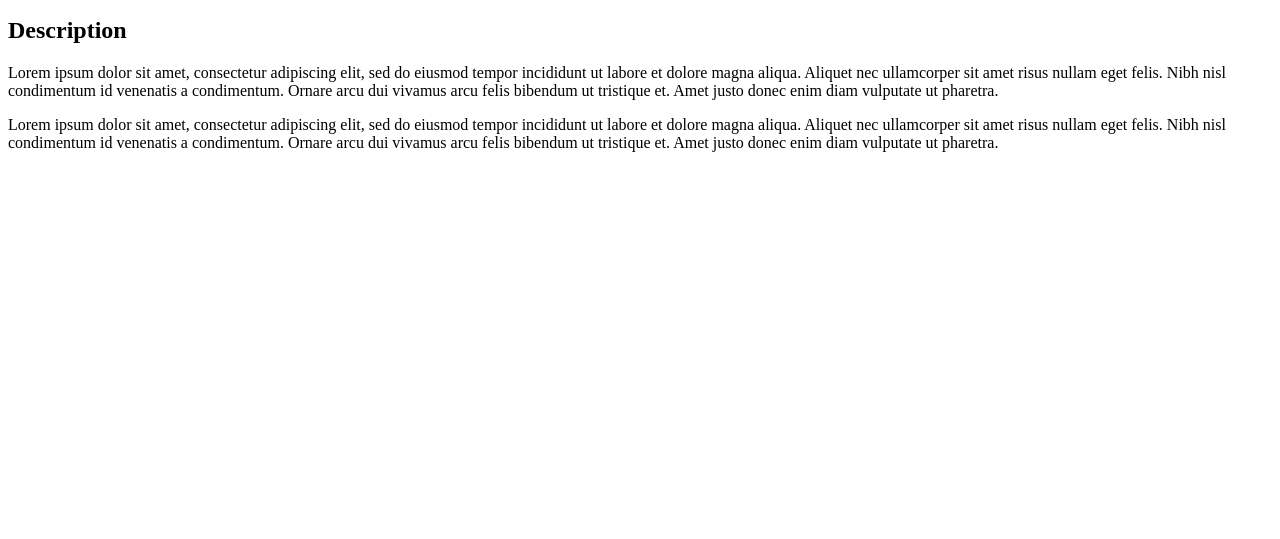
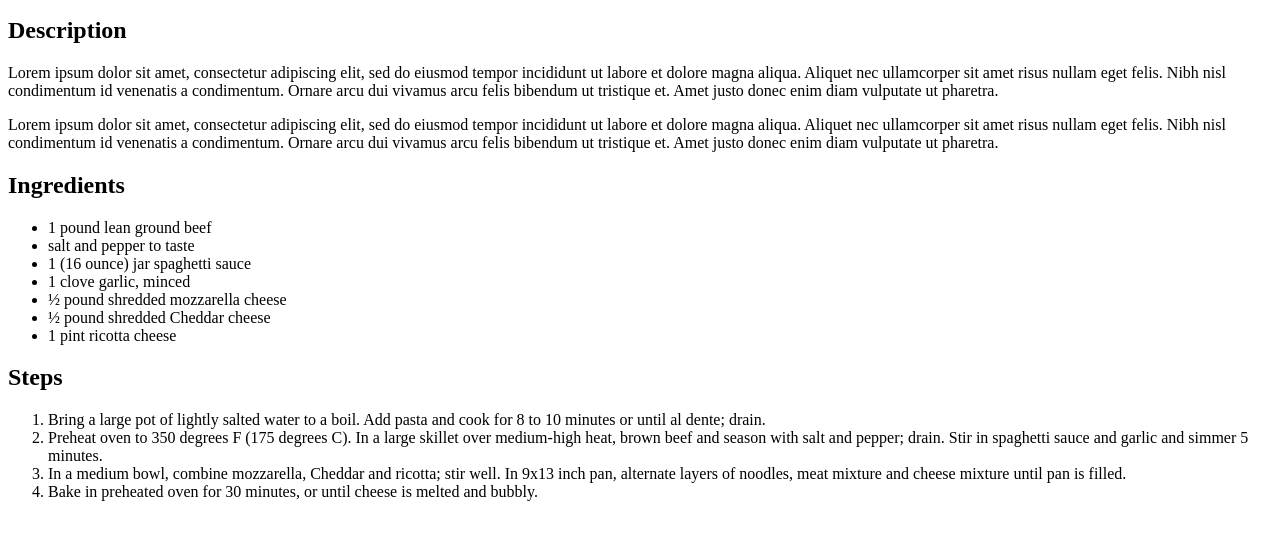
Before and after one commit to dp-beck/odin-recipes, a plain HTML site: page recipes/lasagna.html in a window 1280 px wide. Shown: the part 101-640 px from the top of the page. Drawn offline with Linux system fonts and the light colour scheme.

Commit message:
Finished Lasagna.html
testing multiline commit message

```diff
--- a/recipes/lasagna.html
+++ b/recipes/lasagna.html
@@ -10,9 +10,30 @@
         <h2>Description</h2>
         <p>Lorem ipsum dolor sit amet, consectetur adipiscing elit, sed do eiusmod tempor incididunt ut labore et dolore magna aliqua.
             Aliquet nec ullamcorper sit amet risus nullam eget felis. Nibh nisl condimentum id venenatis a condimentum.
-            Ornare arcu dui vivamus arcu felis bibendum ut tristique et. Amet justo donec enim diam vulputate ut pharetra.</p>
+            Ornare arcu dui vivamus arcu felis bibendum ut tristique et. Amet justo donec enim diam vulputate ut pharetra.
+        </p>
         <p>Lorem ipsum dolor sit amet, consectetur adipiscing elit, sed do eiusmod tempor incididunt ut labore et dolore magna aliqua.
             Aliquet nec ullamcorper sit amet risus nullam eget felis. Nibh nisl condimentum id venenatis a condimentum.
-            Ornare arcu dui vivamus arcu felis bibendum ut tristique et. Amet justo donec enim diam vulputate ut pharetra.</p>
+            Ornare arcu dui vivamus arcu felis bibendum ut tristique et. Amet justo donec enim diam vulputate ut pharetra.
+        </p>
+        <h2>Ingredients</h2>
+        <ul>
+            <li>1 pound lean ground beef</li>
+            <li>salt and pepper to taste</li>
+            <li>1 (16 ounce) jar spaghetti sauce</li>
+            <li>1 clove garlic, minced</li>
+            <li>½ pound shredded mozzarella cheese</li>
+            <li>½ pound shredded Cheddar cheese</li>
+            <li>1 pint ricotta cheese</li>
+        </ul>
+        <h2>Steps</h2>
+        <ol>
+            <li>Bring a large pot of lightly salted water to a boil. Add pasta and cook for 8 to 10 minutes or until al dente; drain.</li>
+            <li>Preheat oven to 350 degrees F (175 degrees C). In a large skillet over medium-high heat, brown beef and season with salt and pepper; drain.
+                Stir in spaghetti sauce and garlic and simmer 5 minutes.</li>
+            <li>In a medium bowl, combine mozzarella, Cheddar and ricotta; stir well.
+                In 9x13 inch pan, alternate layers of noodles, meat mixture and cheese mixture until pan is filled.</li>
+            <li>Bake in preheated oven for 30 minutes, or until cheese is melted and bubbly.</li>
+        </ol>
     </body>
 </html>
```
